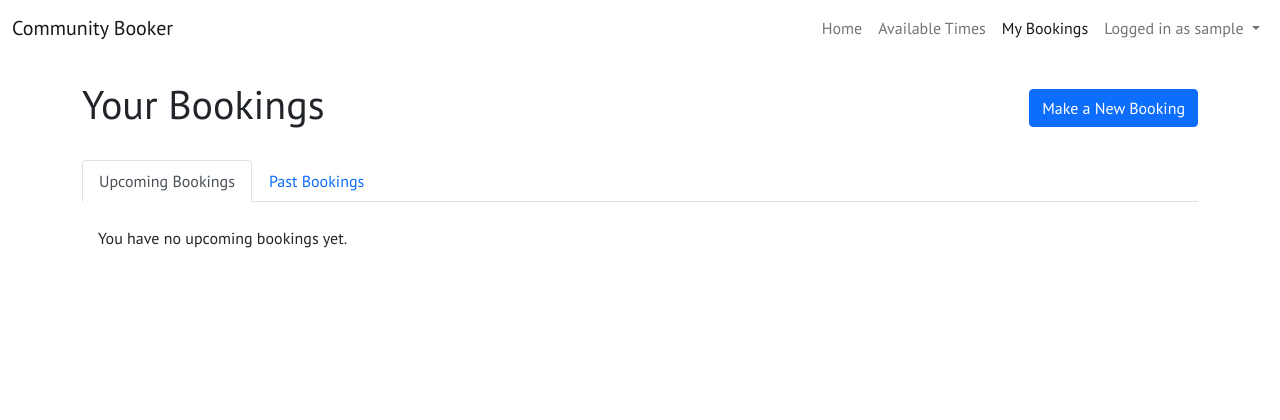
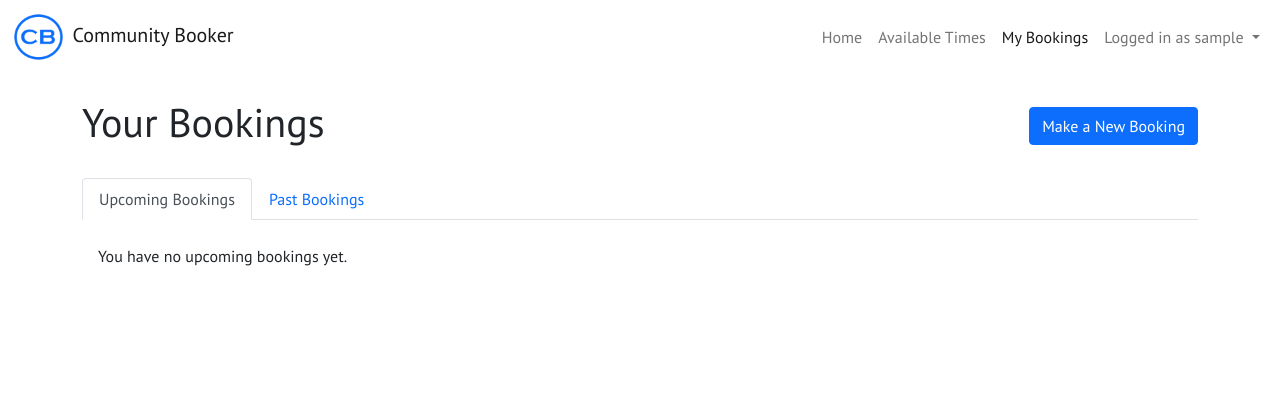
Before and after one commit to Taybe2/community-booker, a Django app: page /my-bookings/ in a window 1280 px wide. Shown: the top 420 px of the page. Run offline with Django 4.2, Linux system fonts and the light colour scheme; the visitor is signed in with stand-in values (Sample User, id 1); data that the repository does not hold is empty; some libraries are stand-ins or nearby versions.

Commit message:
Add logo to nav

```diff
--- a/static/css/styles.css
+++ b/static/css/styles.css
@@ -21,6 +21,11 @@ body {
 }
 .hidden {
     visibility: hidden;
+}
+
+/*** Navigation ***/
+.navbar-brand img {
+    height: 3rem;
 }
 
 /*** Home Page ***/
--- a/templates/base.html
+++ b/templates/base.html
@@ -50,7 +50,7 @@
     <!-- Navigation -->
     <nav class="navbar navbar-expand-lg navbar-light bg-white">
         <div class="container-fluid">
-            <a class="navbar-brand" href="{% url 'home' %}">Community Booker</a>
+            <a class="navbar-brand" href="{% url 'home' %}"><img class="me-2" src="{% static 'images/logo.png' %}" alt="Community Booker Logo">Community Booker</a>
             <button class="navbar-toggler" type="button" data-bs-toggle="collapse" data-bs-target="#navbarText"
                 aria-controls="navbarText" aria-expanded="false" aria-label="Toggle navigation">
                 <span class="navbar-toggler-icon"></span>
@@ -116,6 +116,7 @@
 
     <!-- JavaScript -->
     {% block extra_scripts %}{% endblock %}
+    <script src="https://kit.fontawesome.com/ed76a0dd12.js" crossorigin="anonymous"></script>
     <script src="{% static 'js/dismiss.js' %}"></script>
 </body>
 </html>
```
Also changed, not shown: static/images/logo.png (added).
